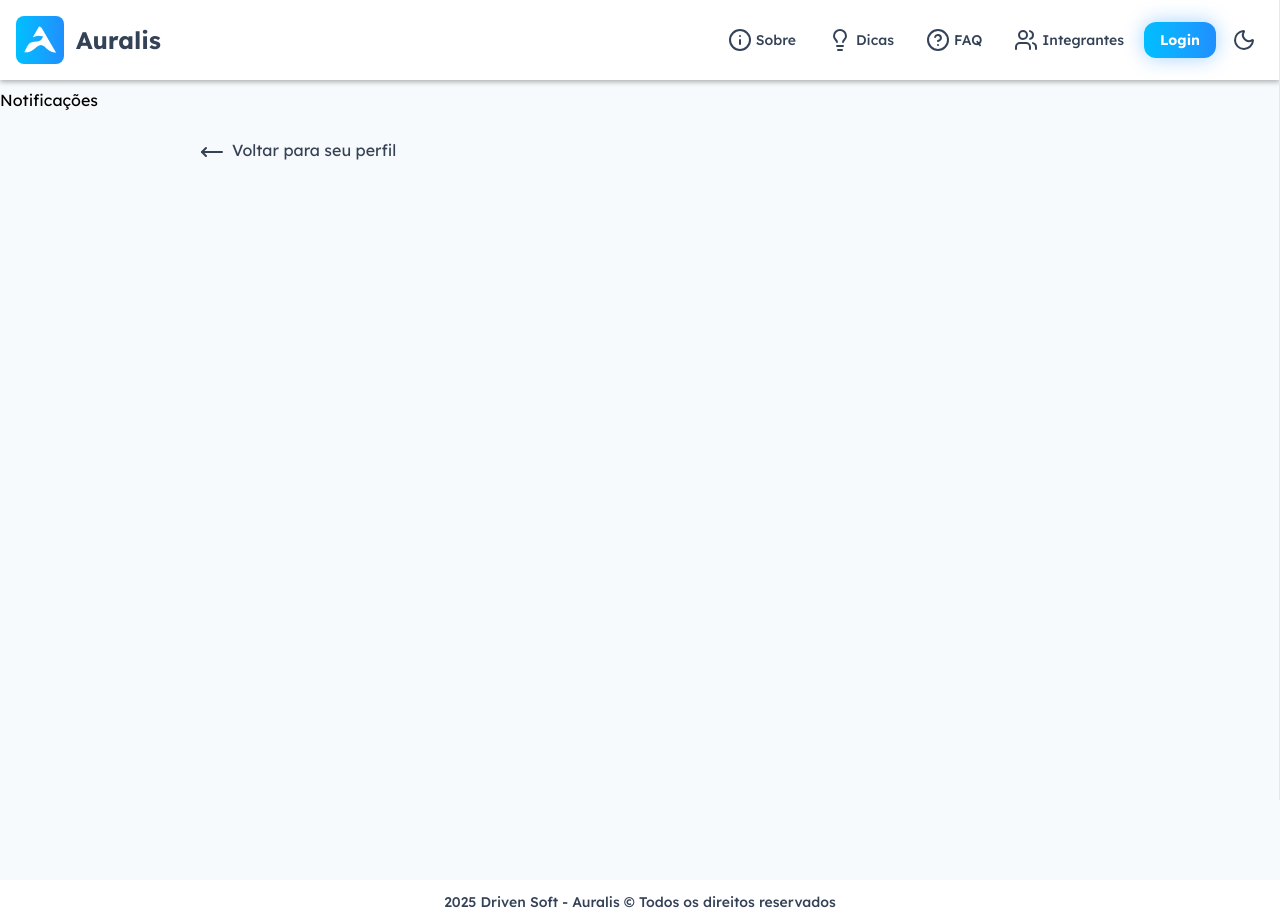
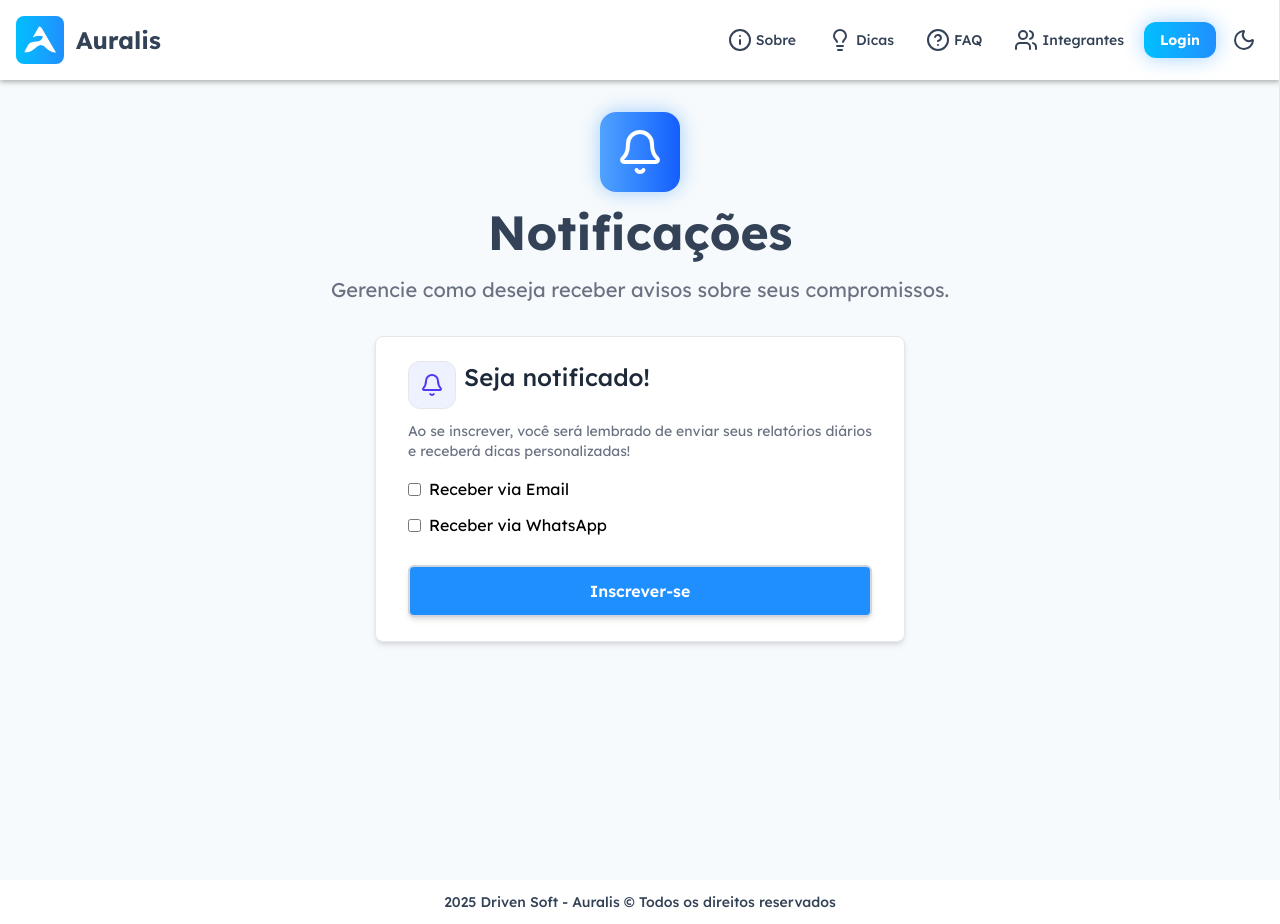
Before and after one commit to Driven-Soft/Auralis, a React (Vite) app: page /notificacoes in a window 1280 px wide. Built offline with nearby package versions, Linux system fonts and the light colour scheme; a web font is replaced by a local one.

Commit message:
feat: POST de envio de notificações

```diff
--- a/src/routes/Notificacoes.tsx
+++ b/src/routes/Notificacoes.tsx
@@ -1,19 +1,163 @@
-import { Link } from "react-router-dom";
+import { useState } from "react";
+import { useForm } from "react-hook-form";
 import Wrapper from "../components/Wrapper";
-import { MoveLeft } from "lucide-react";
+import ButtonWrapper from "../components/ButtonWrapper";
+import Hero from "../components/Hero";
+import CardWrapper from "../components/CardWrapper";
+import { Bell, CalendarCheck } from "lucide-react";
+import type { NotificacaoType } from "../types/notificacaoType";
+import { useApi } from "../context/Api/useApi";
+import { useUser } from "../context/User/useUser";
 
-const Notificacoes = () => {
+export default function Notificacoes() {
+  const [showSuccess, setShowSuccess] = useState(false);
+  const [escolhaNula, setEscolhaNula] = useState(false);
+  const { apiUrl } = useApi();
+  const { user } = useUser();
+
+  const [isLoading, setIsLoading] = useState(false);
+  const [error, setError] = useState<string | null>(null);
+
+  const { register, handleSubmit, reset } = useForm<NotificacaoType>({
+    defaultValues: { email: false, whatsapp: false },
+  });
+
+  const onSubmit = async (data: NotificacaoType) => {
+    const { email, whatsapp } = data;
+    if (!email && !whatsapp) {
+      setEscolhaNula(true);
+      setTimeout(() => setEscolhaNula(false), 3000);
+      return;
+    }
+
+    setError(null);
+    setIsLoading(true);
+    try {
+      const payload = {
+        idUsuario: user?.id_usuario ?? 0,
+        email: data.email ? "S" : "N",
+        whatsapp: data.whatsapp ? "S" : "N",
+        status: "A",
+      };
+
+      const res = await fetch(`${apiUrl}inscricoes`, {
+        method: "POST",
+        headers: { "Content-Type": "application/json" },
+        body: JSON.stringify(payload),
+      });
+
+      if (res.ok) {
+        console.log("Payload enviado:", payload);
+        setShowSuccess(true);
+        reset();
+      } else {
+        const body = await res.text().catch(() => null);
+        console.error("Falha ao enviar contato:", res.status, body);
+        setError("Falha ao enviar inscrição. Tente novamente mais tarde.");
+      }
+    } catch (err) {
+      console.error("Erro de rede ao enviar contato:", err);
+      setError("Erro de rede. Verifique sua conexão e tente novamente.");
+    } finally {
+      setIsLoading(false);
+    }
+  };
+
   return (
     <Wrapper>
-      <h1>Notificações</h1>
-      <div className="w-[95%] lg:w-[70%] mx-auto pl-2 mt-6 text-gray-700 dark:text-gray-400">
-        <Link to="/dashboard" className="flex flex-row items-center">
-          <MoveLeft className="mt-1 mr-2" />
-          Voltar para seu perfil
-        </Link>
-      </div>
+      <Hero
+        title="Notificações"
+        text="Gerencie como deseja receber avisos sobre seus compromissos."
+        icon={<Bell color="white" />}
+        iconClassName="bg-linear-to-r from-blue-400 to-blue-600 shadow-glow-blue"
+      />
+
+      <CardWrapper className="items-center my-4 mx-2">
+        {isLoading ? (
+          <div className="flex flex-row items-center justify-center gap-4 m-4">
+            <p className="text-xl font-bold text-gray-600 dark:text-gray-100">
+              Enviando suas preferências...
+            </p>
+            <div className="w-5 h-5 rounded-full border-2 border-t-transparent animate-spin border-gray-400 dark:border-gray-00" />
+          </div>
+        ) : (
+          <>
+            {showSuccess ? (
+              <div className="flex flex-col items-center gap-2 min-h-[90%]">
+                <p className="text-green-400 text-center font-semibold text-lg">
+                  Inscrição feita com sucesso!
+                </p>
+                <p className="text-center text-gray-700 dark:text-gray-200">
+                  Agora você receberá lembretes e mensagens a respeito de seus
+                  relatórios diários.
+                </p>
+                <CalendarCheck className="w-16 h-16 text-green-400" />
+
+                <ButtonWrapper className="mt-4" to="/dashboard">
+                  Voltar para seu perfil
+                </ButtonWrapper>
+              </div>
+            ) : (
+              <form onSubmit={handleSubmit(onSubmit)} className="mx-1 sm:mx-4">
+                <div className="flex flex-row gap-2 ">
+                  <div className="w-12 h-12 text-indigo-600 bg-indigo-50 dark:bg-blue-950 dark:text-blue-400  flex items-center justify-center rounded-xl border border-gray-200 dark:border-gray-700">
+                    <Bell />
+                  </div>
+                  <h2 className="text-2xl font-medium text-gray-800 dark:text-white text-center">
+                    Seja notificado!
+                  </h2>
+                </div>
+
+                <div className="pb-4 pt-3 text-sm text-gray-500 dark:text-gray-400">
+                  <p>
+                    Ao se inscrever, você será lembrado de enviar seus
+                    relatórios diários <br className="hidden md:block" /> e
+                    receberá dicas personalizadas!
+                  </p>
+                </div>
+
+                {error && (
+                  <div className="text-center mb-2">
+                    <p className="text-red-600">{error}</p>
+                  </div>
+                )}
+
+                <div className="flex flex-col gap-3">
+                  <label className="flex items-center gap-2">
+                    <input type="checkbox" {...register("email")} />
+                    Receber via Email
+                  </label>
+
+                  <label className="flex items-center gap-2">
+                    <input type="checkbox" {...register("whatsapp")} />
+                    Receber via WhatsApp
+                  </label>
+
+                  {escolhaNula && (
+                    <div
+                      role="status"
+                      aria-live="polite"
+                      aria-atomic="true"
+                      className="px-4 pt-4"
+                    >
+                      <p className="text-red-600 text-sm font-bold">
+                        Selecione pelo menos um canal: Email e/ou WhatsApp!
+                      </p>
+                    </div>
+                  )}
+
+                  <ButtonWrapper
+                    type="submit"
+                    className="mt-4 bg-secondary text-white dark:bg-secondary border-2"
+                  >
+                    Inscrever-se
+                  </ButtonWrapper>
+                </div>
+              </form>
+            )}
+          </>
+        )}
+      </CardWrapper>
     </Wrapper>
   );
-};
-
-export default Notificacoes;
+}
```
